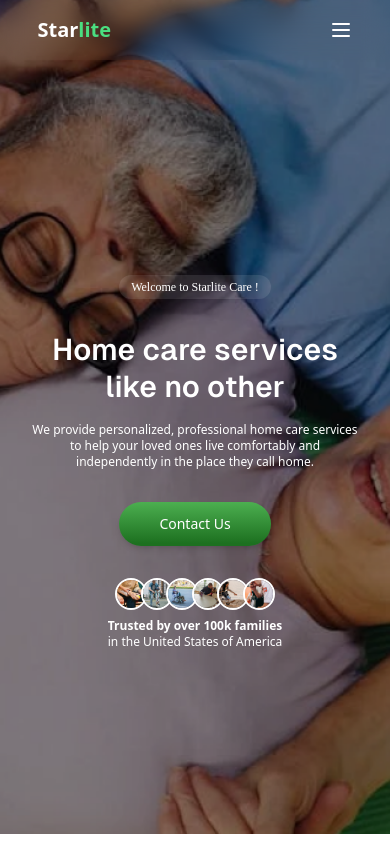
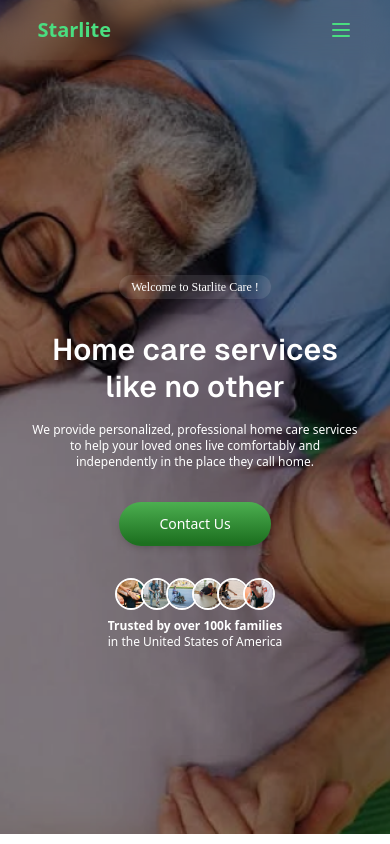
Before and after one commit to Starlite-Care/starlite-website, a Next.js app: page / in a window 390 px wide. Shown: the top 844 px of the page. Built offline with nearby package versions, Linux system fonts and the light colour scheme.

Commit message:
made updated

```diff
--- a/src/app/resources/layout.jsx
+++ b/src/app/resources/layout.jsx
@@ -2,10 +2,5 @@ import Navbar from "@/components/Navbar";
 import Footer from "@/components/UI/Footer";
 
 export default function RootLayout({ children }) {
-  return (
-    <>
-      <Navbar />
-      {children}
-    </>
-  );
+  return <>{children}</>;
 }
--- a/src/components/Navbar.jsx
+++ b/src/components/Navbar.jsx
@@ -6,19 +6,22 @@ import Link from "next/link";
 import { Menu, X } from "lucide-react";
 
 const BLACK_TEXT_ROUTES = ["/contactUs", "/services", "/resources"];
+const WHITE_TEXT_ROUTES = ["/career", "/consultation"];
 
 const Navbar = () => {
   const pathname = usePathname();
   const [isBlackTextRoute, setIsBlackTextRoute] = useState(false);
+  const [isWhiteTextRoute, setIsWhiteTextRoute] = useState(false);
   const [isSideMenuOpen, setIsSideMenuOpen] = useState(false);
   const [isScrolled, setIsScrolled] = useState(false);
 
   useEffect(() => {
     setIsBlackTextRoute(BLACK_TEXT_ROUTES.includes(pathname));
+    setIsWhiteTextRoute(WHITE_TEXT_ROUTES.includes(pathname));
 
     const handleScroll = () => {
       const scrollPosition = window.scrollY;
-      setIsScrolled(scrollPosition > 50); // Change to black after scrolling 50px
+      setIsScrolled(scrollPosition > 50);
     };
 
     window.addEventListener("scroll", handleScroll);
@@ -28,15 +31,33 @@ const Navbar = () => {
     };
   }, [pathname]);
 
-  const linkClass = `
-    ${isBlackTextRoute || isScrolled ? "text-black" : "text-white"}
-    hover:text-green-400 transition-colors duration-300
+  const linkClass = (href) => {
+    const isActive = pathname === href;
+    let textColor = "text-white"; // Default color
+
+    if (isBlackTextRoute || (isScrolled && isWhiteTextRoute)) {
+      textColor = "text-black";
+    }
+
+    return `
+      ${isActive ? "text-green-400" : textColor}
+      ${!isActive ? "hover:text-green-400" : ""}
+      transition-colors duration-300
       text-sm sm:text-base
     `;
+  };
 
   const toggleSideMenu = () => {
     setIsSideMenuOpen(!isSideMenuOpen);
   };
+
+  const navLinks = [
+    { href: "/services", label: "Services" },
+    { href: "/consultation", label: "Consultation" },
+    { href: "/resources", label: "Resources" },
+    { href: "/career", label: "Career" },
+    { href: "/contactUs", label: "Contact us" },
+  ];
 
   return (
     <>
@@ -51,35 +72,29 @@ const Navbar = () => {
           {/* Logo or Brand Name */}
           <Link
             href="/"
-            className={`${
-              isBlackTextRoute || isScrolled ? "text-black" : "text-white"
-            } text-xl sm:text-2xl font-semibold no-underline transition-colors duration-300`}
+            className={`${linkClass(
+              "/"
+            )} text-xl sm:text-2xl font-semibold no-underline`}
           >
             Star<span className="text-green-400">lite</span>
           </Link>
 
           {/* Mobile Menu Button */}
           <button onClick={toggleSideMenu} className="sm:hidden">
-            <Menu className={linkClass} size={24} />
+            <Menu className={linkClass("/")} size={24} />
           </button>
 
           {/* Desktop Navigation Links */}
           <nav className="hidden sm:flex sm:space-x-4 md:space-x-8">
-            <Link href="/services" className={linkClass}>
-              Services
+            {navLinks.map((link) => (
+              <Link
+                key={link.href}
+                href={link.href}
+                className={linkClass(link.href)}
+              >
+                {link.label}
               </Link>
-            <Link href="/consultation" className={linkClass}>
-              Consultation
-            </Link>
-            <Link href="/resources" className={linkClass}>
-              Resources
-            </Link>
-            <Link href="/career" className={linkClass}>
-              Career
-            </Link>
-            <Link href="/contactUs" className={linkClass}>
-              Contact us
-            </Link>
+            ))}
           </nav>
         </div>
       </div>
@@ -102,41 +117,16 @@ const Navbar = () => {
             <X size={24} />
           </button>
           <nav className="flex flex-col space-y-4">
+            {navLinks.map((link) => (
               <Link
-              href="/services"
-              className="text-black hover:text-green-400 text-lg"
+                key={link.href}
+                href={link.href}
+                className={`${linkClass(link.href)} text-lg`}
                 onClick={toggleSideMenu}
               >
-              Services
+                {link.label}
               </Link>
-            <Link
-              href="/consultation"
-              className="text-black hover:text-green-400 text-lg"
-              onClick={toggleSideMenu}
-            >
-              Consultation
-            </Link>
-            <Link
-              href="/resources"
-              className="text-black hover:text-green-400 text-lg"
-              onClick={toggleSideMenu}
-            >
-              Resources
-            </Link>
-            <Link
-              href="/career"
-              className="text-black hover:text-green-400 text-lg"
-              onClick={toggleSideMenu}
-            >
-              Career
-            </Link>
-            <Link
-              href="/contactUs"
-              className="text-black hover:text-green-400 text-lg"
-              onClick={toggleSideMenu}
-            >
-              Contact us
-            </Link>
+            ))}
           </nav>
         </div>
       </div>
```
Lines whose indentation alone changed are shown as unchanged.
